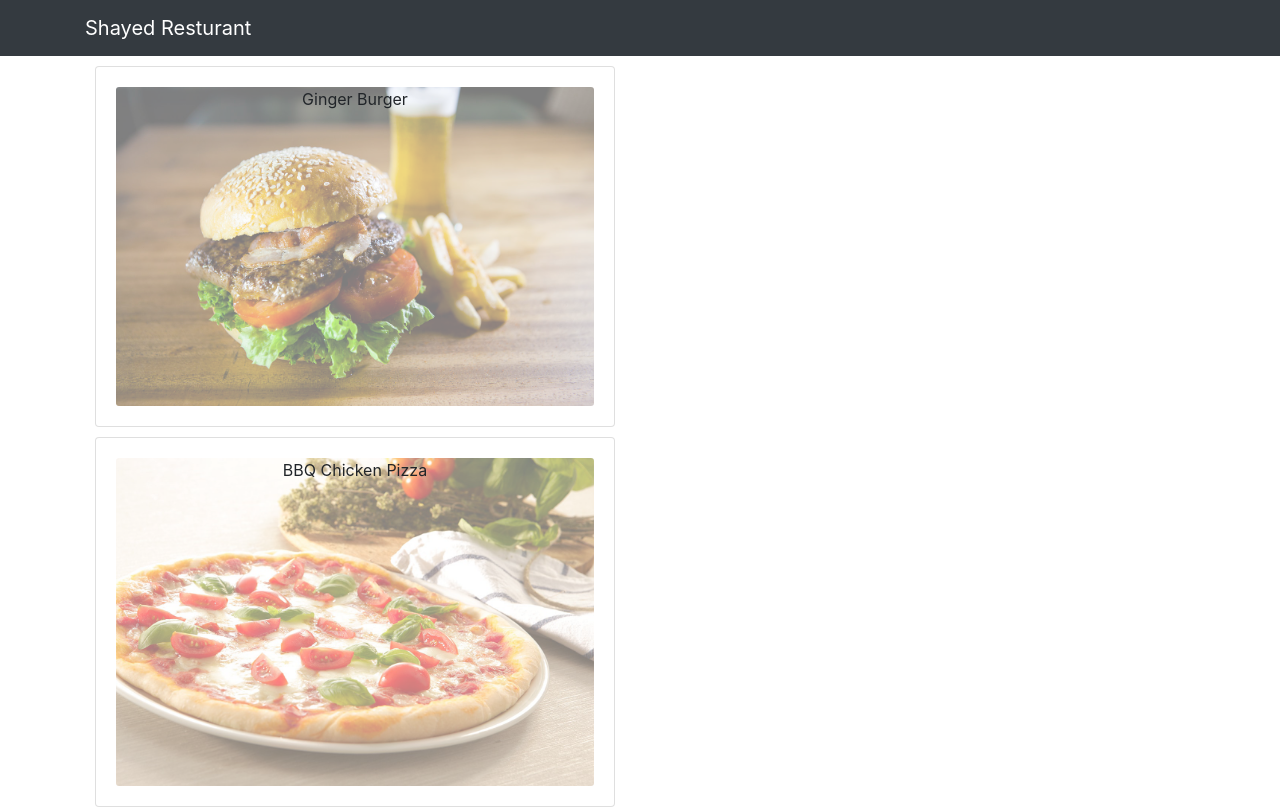
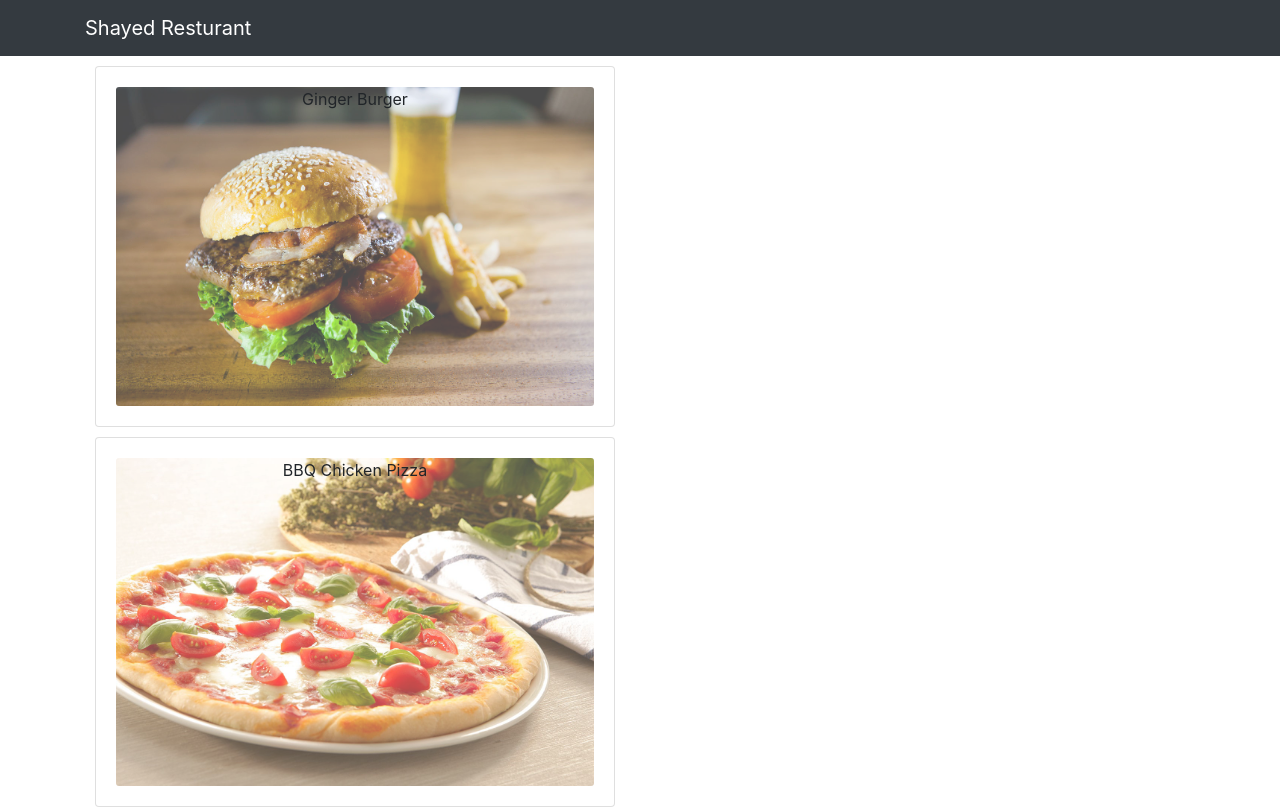
Before and after one commit to shayedashraf/resturant, a React (Create React App) app: page / in a window 1280 px wide. Shown: the top 809 px of the page. Built offline with nearby package versions, Linux system fonts and the light colour scheme.

Commit message:
Dish detail

```diff
--- a/src/components/body/MenuIteam.js
+++ b/src/components/body/MenuIteam.js
@@ -7,9 +7,9 @@ const MenuIteam = props => {
         <div>
             <Card style={{ margin: "10px" }}>
                 <CardBody>
-                    <CardImg width="100%" alt={props.dish.name} src={props.dish.image} style={{ opacity: 0.5 }} />
+                    <CardImg width="100%" alt={props.dish.name} src={props.dish.image} style={{ opacity: 0.7 }} />
                     <CardImgOverlay>
-                        <CardTitle>{props.dish.name}</CardTitle>
+                        <CardTitle style={{ cursor: "pointer" }} onclick={props.onDishSelecct}>{props.dish.name}</CardTitle>
                     </CardImgOverlay>
 
                 </CardBody>
```
Also changed, not shown: src/components/body/DishDetail.js (added).
